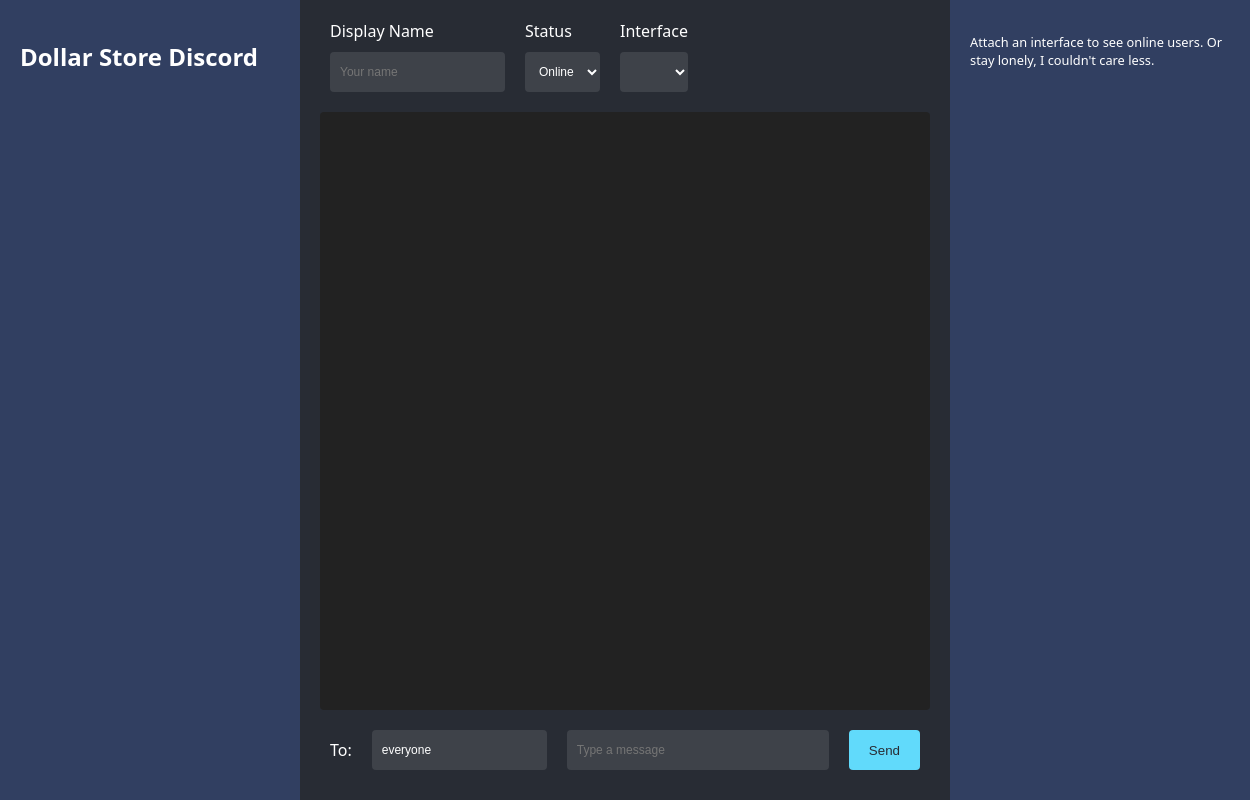
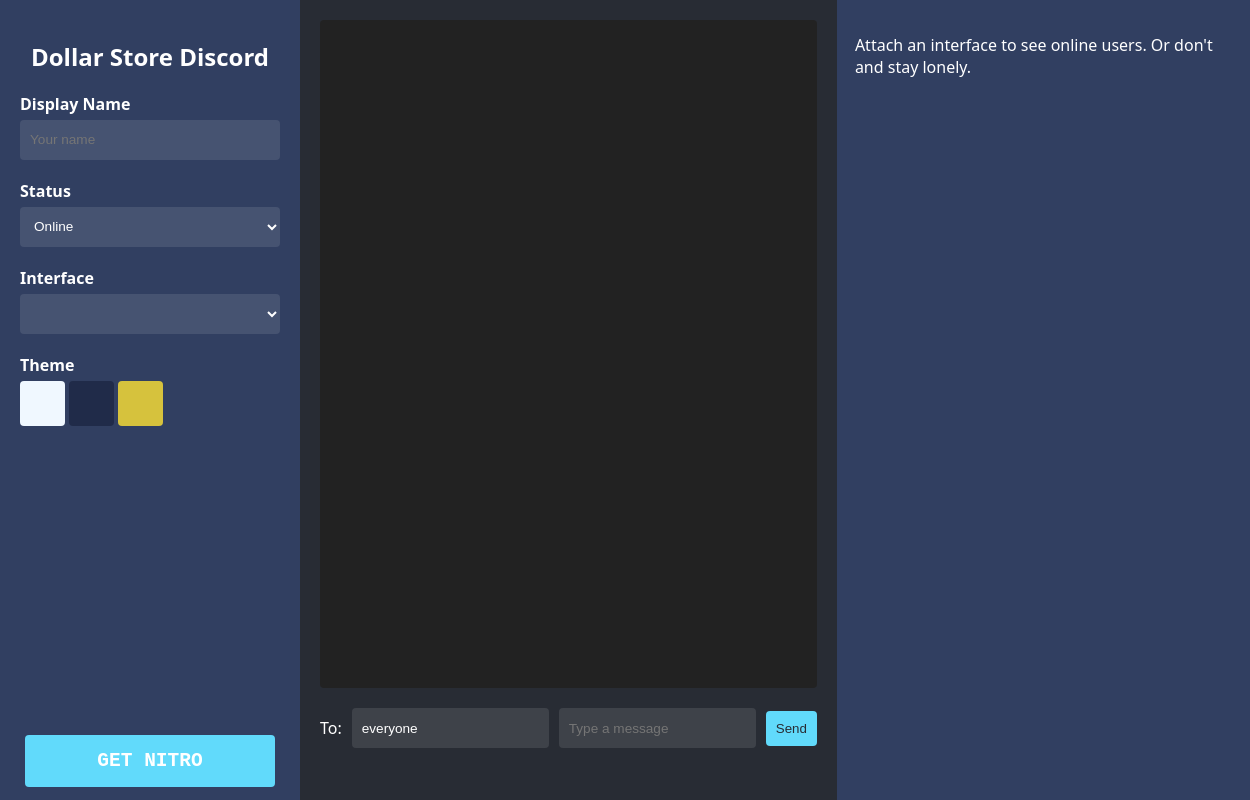
Before and after one commit to darkbottechnical/decentral, an Electron app: page index.html in a window 1250 px wide. Drawn offline with Linux system fonts and the light colour scheme; no server answers.

Commit message:
styling and added themes

```diff
--- a/assets/main.css
+++ b/assets/main.css
@@ -1,10 +1,10 @@
 :root {
-    --dark-main-color: #282c34;
-    --main-color: #313f61;
-    --light-main-color: #61dafb;
-    --accent-color: #61dafb;
+    --bg-light: #61dafb;
+    --accent: #61dafb;
+    --text-light: #eeeeee;
 }
 
+/* Base Body */
 body {
     margin: 0;
     font-family: system-ui, -apple-system, BlinkMacSystemFont, "Segoe UI",
@@ -12,84 +12,143 @@
         sans-serif;
     display: flex;
     height: 100vh;
+    color: var(--text-main);
+    background-color: var(--bg-dark);
+}
+
+body.dark-theme {
+    --bg-dark: #282c34;
+    --bg-main: #313f61;
+    --msg-container: #222222;
+    --text-main: #ffffff;
+    --scroll-track: #363131;
+    --scroll-thumb: #707070;
+    --scroll-thumb-hover: #a0a0a0;
+    --overlay-light: rgba(255, 255, 255, 0.1);
+    --overlay-med: rgba(230, 230, 230, 0.2);
+}
+
+body.light-theme {
+    --bg-dark: #f5f5f5;
+    --bg-main: #e0e0ff;
+    --msg-container: #f0f0f0;
+    --text-main: #000000;
+    --scroll-track: #dcdcdc;
+    --scroll-thumb: #999999;
+    --scroll-thumb-hover: #666666;
+    --overlay-light: rgba(30, 30, 30, 0.1);
+    --overlay-med: rgba(180, 180, 180, 0.2);
+}
+
+body.yellow-theme {
+    --bg-dark: #ccbe6e;
+    --bg-main: #e7dda5;
+    --msg-container: #9a8d4c;
+    --text-main: #000000;
+    --scroll-track: #dcdcdc;
+    --scroll-thumb: #999999;
+    --scroll-thumb-hover: #666666;
+    --overlay-light: rgba(30, 30, 30, 0.1);
+    --overlay-med: rgba(180, 180, 180, 0.2);
 }
 
 .sidebar {
-    width: 300px;
-    background-color: var(--main-color);
-    color: white;
+    min-width: 300px;
+    background-color: var(--bg-main);
+    color: var(--text-main);
     padding: 20px;
     box-sizing: border-box;
-}
-
-.main-content {
-    display: flex;
-    flex-direction: column;
-    flex: 1;
-    padding: 20px;
-    background-color: var(--dark-main-color);
-    color: white;
-    box-sizing: border-box;
-}
-
-.horizontal-container {
-    width: 100%;
-    display: flex;
-    align-items: center;
-}
-
-.vertical-label-setting {
     display: flex;
     flex-direction: column;
 }
 
-.vertical-label-setting > label {
-    margin: 0px 10px;
+.sidebar h1 {
+    font-size: 1.5em;
+    margin-bottom: 20px;
+    text-align: center;
+}
+
+.sidebar-setting {
+    display: flex;
+    flex-direction: column;
+    margin-bottom: 20px;
+}
+
+.sidebar-setting label {
+    margin-bottom: 5px;
+    font-weight: bold;
+}
+
+.themes-container {
+    display: flex;
+    gap: 4px;
+    align-items: center;
+}
+
+.theme-button {
+    all: unset;
+    width: 45px;
+    height: 45px;
+    border-radius: 4px;
+}
+
+.theme-button.selected {
+    border: 2px solid var(--accent);
+}
+
+.main-content {
+    flex: 1;
+    display: flex;
+    flex-direction: column;
+    padding: 20px;
+    background-color: var(--bg-dark);
+    box-sizing: border-box;
+}
+
+.message-input-container {
+    height: fit-content;
+    margin-top: 10px;
+    display: flex;
+    gap: 10px;
+    align-items: center;
+}
+
+.input,
+select {
+    height: 40px;
+    padding: 10px;
+    font-size: 0.85em;
+    border-radius: 4px;
+    border: none;
+    outline: none;
+    background-color: var(--overlay-light);
+    box-sizing: border-box;
+    color: var(--text-main);
+    flex: 0 0 auto;
 }
 
 option {
-    background-color: var(--dark-main-color);
-    border: none;
-    border-radius: 4px;
-}
-
-.input,
-#ifaceSelect,
-#statusSelect {
-    height: 40px;
-    font-size: 0.75em;
-    padding: 10px;
-    color: #fff;
-    background-color: rgba(255, 255, 255, 0.1);
-    margin: 10px;
-    border: none;
-    outline: none;
-    border-radius: 4px;
-    box-sizing: border-box;
+    background-color: var(--bg-main);
+    color: var(--text-main);
 }
 
 #msgInput {
-    flex: 2;
+    flex: 1 1 auto;
 }
 
 #messages-container {
-    width: 100%;
-    flex: 4;
+    height: 40px;
+    flex: 1;
+    background-color: var(--msg-container);
+    margin-bottom: 10px;
+    border-radius: 4px;
     padding: 10px;
-    margin: 10px 0px;
-    color: #fff;
-    background-color: #222;
-    border: none;
-    outline: none;
-    border-radius: 4px;
-    box-sizing: border-box;
-    overflow-y: scroll;
-    resize: none;
+    overflow-y: auto;
 }
 
+/* Messages */
 .message {
-    background-color: rgba(230, 230, 230, 0.1);
-    font-size: 1em;
+    background-color: var(--overlay-med);
     padding: 10px;
     border-radius: 4px;
     margin: 10px 0px 0px 20px;
@@ -100,48 +159,38 @@
 }
 
 .message-message {
-    margin: 5px 10px;
-    max-width: 75%;
-    text-wrap: row;
+    margin: 5px 0;
+}
+
+.message-dm-you {
+    background-color: rgba(255, 246, 116, 0.2);
+}
+
+.message-dm-other {
+    background-color: rgba(57, 83, 81, 0.2);
 }
 
 .message-broadcast {
-    background-color: rgba(230, 230, 230, 0.1);
-}
-.message-dm-you {
-    background-color: rgba(235, 229, 149, 0.2);
-}
-.message-dm-other {
-    background-color: rgba(82, 148, 192, 0.1);
+    background-color: var(--overlay-med);
 }
 
-.btn {
-    margin: 10px;
-    height: 40px;
-    padding: 10px 20px;
-    background-color: var(--accent-color);
-    color: var(--dark-main-color);
-    border: none;
+/* Status Sidebar */
+.status-sidebar {
+    min-width: 300px;
+    background-color: var(--bg-main);
+    color: var(--text-main);
+    padding: 10px;
+    box-sizing: border-box;
+    overflow-y: auto;
+}
+
+.status-entry {
+    font-size: 0.8em;
+    margin: 8px 0;
+    background-color: var(--overlay-light);
+    padding: 10px;
     border-radius: 4px;
     cursor: pointer;
-    transition: background-color 0.3s ease;
-}
-
-#status {
-    margin: 0;
-    color: #ff0000;
-    font-size: 0.5em;
-}
-
-#statusList {
-    width: 300px;
-    height: 100vh;
-    font-size: 0.8em;
-    background-color: var(--main-color);
-    color: white;
-    padding: 20px;
-    box-sizing: border-box;
-    overflow-y: auto;
 }
 
 .status-online {
@@ -162,10 +211,47 @@
     margin-right: 4px;
 }
 
-.status-entry {
-    margin-bottom: 10px;
-    background-color: rgba(230, 230, 230, 0.1);
+/* Buttons */
+.btn {
     padding: 10px;
     border-radius: 4px;
+    border: none;
     cursor: pointer;
+    background-color: var(--accent);
+    color: var(--bg-dark);
 }
+
+.btn-nitro {
+    margin: 5px;
+    padding: 15px;
+    width: 250px;
+    font-size: 1.5em;
+    font-weight: bolder;
+    font-family: monospace;
+    color: #ffffff;
+    position: fixed;
+    bottom: 8px;
+}
+
+/* Scrollbars */
+#messages-container::-webkit-scrollbar,
+.status-sidebar::-webkit-scrollbar {
+    width: 8px;
+}
+
+#messages-container::-webkit-scrollbar-track,
+.status-sidebar::-webkit-scrollbar-track {
+    background: var(--scroll-track);
+    border-radius: 4px;
+}
+
+#messages-container::-webkit-scrollbar-thumb,
+.status-sidebar::-webkit-scrollbar-thumb {
+    background-color: var(--scroll-thumb);
+    border-radius: 4px;
+}
+
+#messages-container::-webkit-scrollbar-thumb:hover,
+.status-sidebar::-webkit-scrollbar-thumb:hover {
+    background-color: var(--scroll-thumb-hover);
+}
--- a/index.html
+++ b/index.html
@@ -1,8 +1,8 @@
 <!DOCTYPE html>
-<html>
+<html lang="en">
     <head>
         <meta charset="UTF-8" />
-        <meta viewport="width=device-width, initial-scale=1.0" />
+        <meta name="viewport" content="width=device-width, initial-scale=1.0" />
         <meta
             http-equiv="Content-Security-Policy"
             content="script-src 'self'"
@@ -13,46 +13,56 @@
     <body>
         <nav class="sidebar">
             <h1>Dollar Store Discord</h1>
-        </nav>
-        <main class="main-content">
-            <div class="horizontal-container">
-                <div class="vertical-label-setting">
+
+            <div class="sidebar-setting">
                 <label for="nameInput">Display Name</label>
+                <input class="input" id="nameInput" placeholder="Your name" />
+            </div>
 
-                    <input
-                        class="input"
-                        id="nameInput"
-                        placeholder="Your name"
-                    />
-                </div>
-                <div class="vertical-label-setting">
+            <div class="sidebar-setting">
                 <label for="statusSelect">Status</label>
                 <select id="statusSelect">
-                        <option value="online">
-                            <span class="status-online"></span>Online
-                        </option>
-                        <option value="idle">
-                            <span class="status-idle"></span>Idle
-                        </option>
+                    <option value="online">Online</option>
+                    <option value="idle">Idle</option>
                 </select>
             </div>
-                <div class="vertical-label-setting">
+
+            <div class="sidebar-setting">
                 <label for="ifaceSelect">Interface</label>
                 <select id="ifaceSelect"></select>
             </div>
+
+            <div class="sidebar-setting">
+                <label for="themeSelect">Theme</label>
+                <div class="themes-container">
+                    <button
+                        data-theme="light"
+                        class="theme-button"
+                        style="background-color: aliceblue"
+                    ></button>
+                    <button
+                        data-theme="dark"
+                        class="theme-button"
+                        style="background-color: #202b49"
+                    ></button>
+                    <button
+                        data-theme="yellow"
+                        class="theme-button"
+                        style="background-color: #d6c23d"
+                    ></button>
                 </div>
+            </div>
+
+            <div class="sidebar-bottom-button">
+                <button class="btn btn-nitro" id="nitro">GET NITRO</button>
+            </div>
+        </nav>
+
+        <main class="main-content">
             <div id="messages-container"></div>
 
-            <div class="horizontal-container">
-                <label
-                    for="destInput"
-                    style="
-                        padding: 10px;
-                        text-align: center;
-                        vertical-align: middle;
-                    "
-                    >To:</label
-                >
+            <div class="horizontal-container message-input-container">
+                <label for="destInput">To:</label>
                 <input
                     class="input"
                     id="destInput"
@@ -66,16 +76,19 @@
                 />
                 <button class="btn" id="sendBtn">Send</button>
             </div>
+
             <p id="status"></p>
         </main>
-        <side>
+
+        <aside class="status-sidebar">
             <div id="statusList">
-                <p>
-                    Attach an interface to see online users. Or stay lonely, I
-                    couldn't care less.
+                <p style="padding: 8px">
+                    Attach an interface to see online users. Or don't and stay
+                    lonely.
                 </p>
             </div>
-        </side>
+        </aside>
+
         <script src="./src/renderer.js"></script>
     </body>
 </html>
--- a/main.js
+++ b/main.js
@@ -123,6 +123,7 @@
             mac: udpSocket.localIdentity?.mac || "unknown",
         },
         message,
+        timestamp: Date.now(),
     };
     let targetIp = udpSocket.broadcastAddr;
     if (to && to.ip) {
--- a/src/renderer.js
+++ b/src/renderer.js
@@ -1,4 +1,9 @@
 // renderer.js
+
+// --- Load Theme ---
+const savedTheme = localStorage.getItem("theme");
+document.body.className = savedTheme || "dark-theme";
+
 document.addEventListener("DOMContentLoaded", () => {
     // --- DOM Elements ---
     const ifaceSelect = document.getElementById("ifaceSelect");
@@ -9,6 +14,27 @@
     const messagesDiv = document.getElementById("messages-container");
     const statusList = document.getElementById("statusList");
     const destInput = document.getElementById("destInput");
+
+    const themeButtons = Array.from(document.querySelectorAll(".theme-button"));
+
+    themeButtons.forEach((el) => {
+        el.addEventListener("click", () => {
+            const targetTheme = `${el.getAttribute("data-theme")}-theme`;
+            document.body.className = targetTheme;
+            localStorage.setItem("theme", targetTheme);
+            document.querySelector(`.${targetTheme}`);
+            themeButtons
+                .find((tb) => tb.classList.contains("selected"))
+                ?.classList.remove("selected");
+            el.classList.add("selected");
+        });
+        if (savedTheme.replace("-theme", "") === el.getAttribute("data-theme"))
+            el.classList.add("selected");
+    });
+
+    document.getElementById("nitro").addEventListener("click", () => {
+        document.body.style.transform = "rotate(180deg)";
+    });
 
     // --- State ---
     let onlineUsers = [];
@@ -120,15 +146,9 @@
 
     // --- Message Receive Handler ---
     window.udp.onMessage((message) => {
-        let scrolledUp = false;
-        if (
-            messagesDiv.scrollTop != messagesDiv.scrollHeight &&
-            messagesDiv.scrollTop != 0
-        ) {
-            scrolledUp = true;
-        } else {
-            scrolledUp = false;
-        }
+        const atBottom =
+            messagesDiv.scrollHeight - messagesDiv.scrollTop ===
+            messagesDiv.clientHeight;
         const messageEl = document.createElement("div");
         messageEl.className = "message";
         messageEl.innerHTML = `
@@ -140,7 +160,9 @@
                 : message.dest
                 ? message.dest.name
                 : "everyone"
-        }</div>
+        } <span style="font-weight: normal;">   @${new Date(
+            message.timestamp
+        ).toLocaleTimeString()}</span></div>
         <div class="message-message">${message.message}</div>
         `;
         if (message.dest && message.dest.mac === chosen.mac) {
@@ -152,7 +174,7 @@
         }
 
         messagesDiv.appendChild(messageEl);
-        if (scrolledUp == false) {
+        if (atBottom) {
             messagesDiv.scrollTop = messagesDiv.scrollHeight;
         }
     });
@@ -160,6 +182,7 @@
     // --- Online Users Rendering ---
     function renderOnlineUsers() {
         statusList.innerHTML = "";
+
         onlineUsers.forEach((status) => {
             const entry = document.createElement("div");
             entry.className = "status-entry";
@@ -167,7 +190,9 @@
                     <span class="status-${status.status}"></span><strong>${
                 status.ip
             } [${status.mac.replaceAll(":", "")}]</strong><br/>
-                    ${status.name || "unknown"}
+                    <span style="margin-left: 10px;">${
+                        status.name || "unknown"
+                    }</span>
                 `;
             entry.addEventListener("click", () => {
                 destInput.value = status.mac.replaceAll(":", "");
```
Lines whose indentation alone changed are shown as unchanged.
